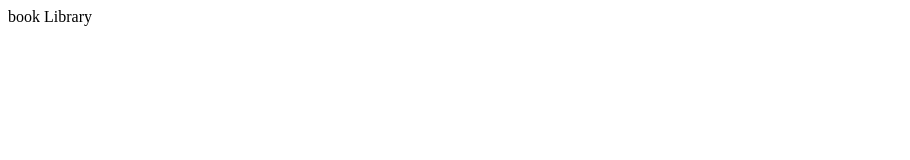
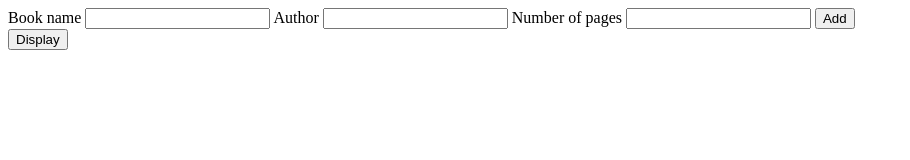
Before and after one commit to Reolvere/Book-Library, a plain HTML site: page index.html in a window 1280 px wide. Shown: the whole page, without its empty margins (0-910 px from the left). Drawn offline with Linux system fonts and the light colour scheme.

Commit message:
Add index.html

```diff
--- a/index.html
+++ b/index.html
@@ -8,7 +8,18 @@
 </head>
 <body>
 
-    book Library
+    <form class="form">
+        <label for="book_name">Book name</label>
+        <input type="text" id="book_name">
+
+        <label for="author">Author</label>
+        <input type="text" id="author">
+
+        <label for="pages">Number of pages</label>
+        <input type="text" id="pages">
+        <button id="submit_btn" type="submit">Add</button>
+    </form>
+    <button id="display_book">Display</button>
 
     <script src="index.js"></script>
 </body>
```
